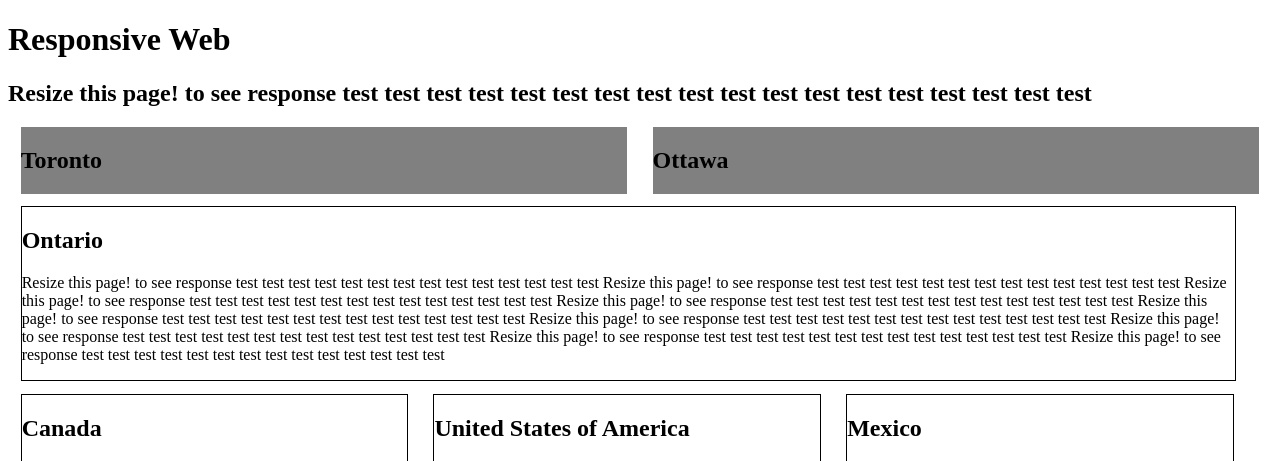
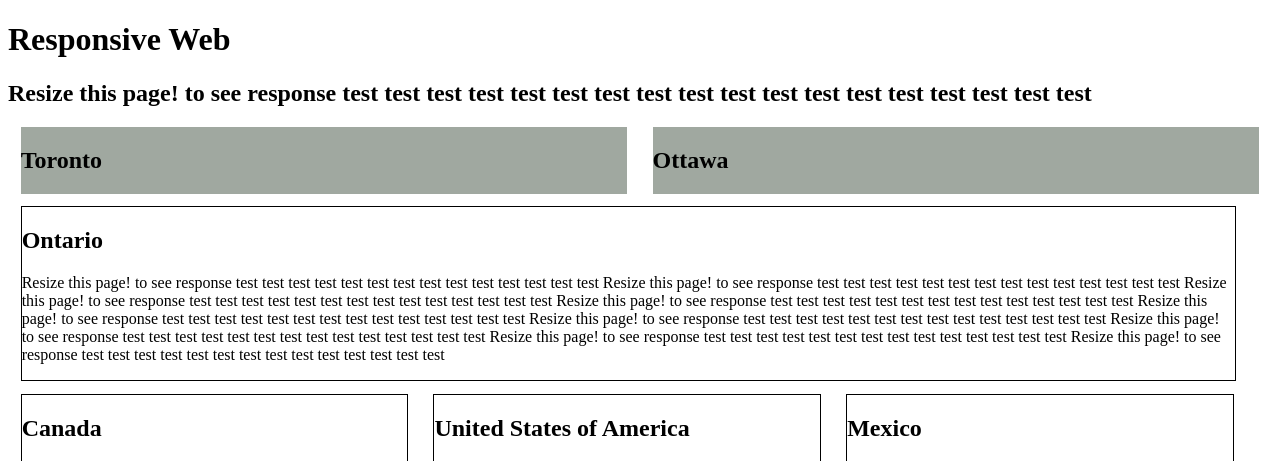
Before and after one commit to stephenryerson/stephenryerson.github.io, a PHP site: page /test.html in a window 1280 px wide. Shown: the top 461 px of the page. Run offline with PHP 8.4, Linux system fonts and the light colour scheme.

Commit message:
Update filename.css

```diff
--- a/filename.css
+++ b/filename.css
@@ -8,7 +8,7 @@ section {
   margin-right: 1%;
   margin-bottom: 1%;
   width: 48%;
-  background-color: grey;
+  background-color: #A0A8A0;
 }
 
 .province {
```
